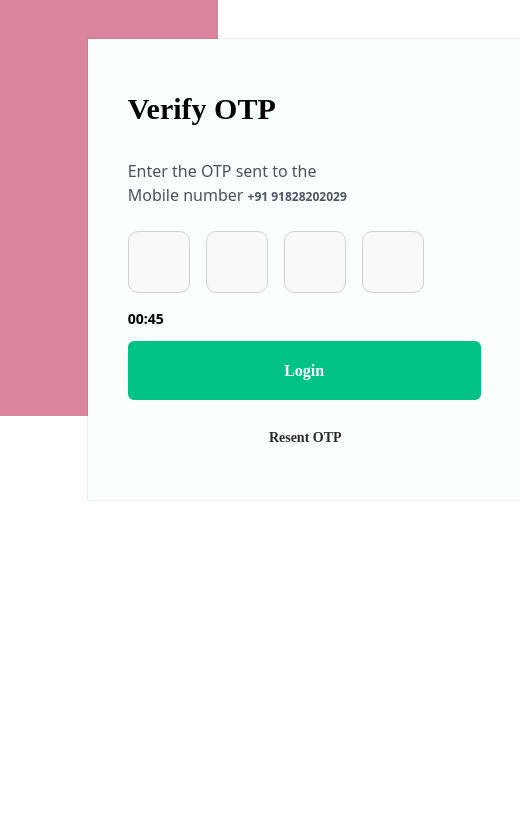
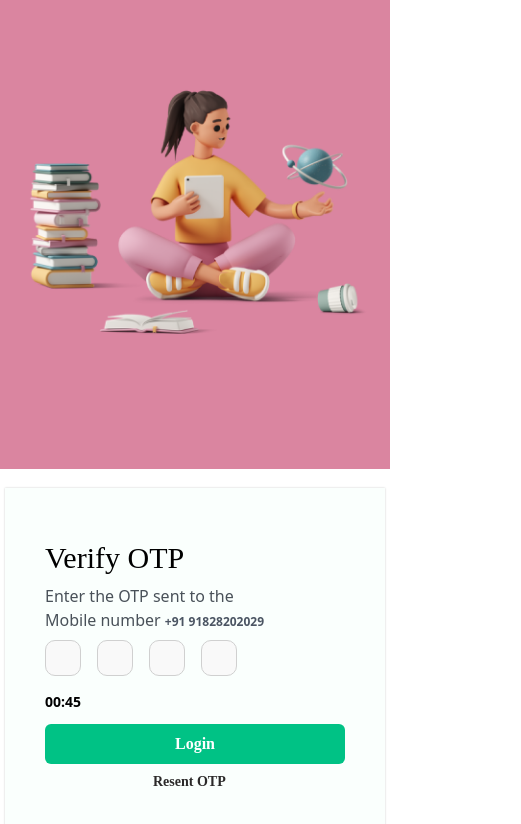
Before and after one commit to akanandhu/learn-react, a Next.js app: page /otppage/otpPage in a window 390 px wide. Shown: the top 824 px of the page, 521 px wide, since content can reach past the window. Built offline with nearby package versions, Linux system fonts and the light colour scheme.

Commit message:
OTP responsive

```diff
--- a/components/Otp.tsx
+++ b/components/Otp.tsx
@@ -2,22 +2,22 @@ import React from 'react'
 
 function Otp() {
   return (
-    <div className='pl-10 pr-10 pt-5 pb-5 bg-tableBG shadow-[0px_0px_2px_rgba(0,0,0,0.2)] '>
-    <div className='flex flex-col gap-2 h-[100%] w-[100%] pt-8 pb-8 '>
-      <h1 className="font-['Montserrat_Regular'] text-3xl mb-6  font-extrabold ">Verify OTP</h1>
+    <div className=' pl-10 pr-10 pt-5 pb-5 bg-tableBG shadow-[0px_0px_2px_rgba(0,0,0,0.2)] lg:pl-10 lg:pr-10 lg:pt-5 lg:pb-5 lg:bg-tableBG lg:shadow-[0px_0px_2px_rgba(0,0,0,0.2)] md:pl-10 md:pr-10 md:pt-1 md-5 md:bg-tableBG md:shadow-[0px_0px_2px_rgba(0,0,0,0.2)]  '>
+    <div className='flex flex-col gap-2 h-[100%] w-[100%] pt-8 pb-8 lg:flex lg:flex-col lg:gap-2 lg:h-[100%] lg:w-[100%] lg:pt-8 lg:pb-8 md:flex md:flex-col md:gap-2 md:h-[100%] md:w-[100%] md:pt-8 md:pb-8 '>
+      <h1 className="font-['Montserrat_Regular'] text-3xl lg:text-3xl lg:mb-6 md:text-3xl md:mb-4  lg:font-extrabold ">Verify OTP</h1>
       <div>
       <h3 className=' font-sans font-normal text-grayFont'>Enter the OTP sent to the</h3>
-      <h3 className=' font-sans text-grayFont font-normal mb-4 '>Mobile number <span className=' text-gray-600 text-xs font-bold'>+91 91828202029 </span></h3>
+      <h3 className=' font-sans text-grayFont font-normal lg:mb-4 md:mb-3 '>Mobile number <span className=' text-gray-600 text-xs font-bold'>+91 91828202029 </span></h3>
       </div>
-      <div className='flex flex-row gap-4 mb-2'>
-      <div className=' bg-boxBG h-[62px] w-[62px] border-boxBorder rounded-[10px] border-solid border-[1px]'></div>
-      <div className=' bg-boxBG h-[62px] w-[62px] border-boxBorder rounded-[10px] border-solid border-[1px]'></div>
-      <div className=' bg-boxBG h-[62px] w-[62px] border-boxBorder rounded-[10px] border-solid border-[1px]'></div>
-      <div className=' bg-boxBG h-[62px] w-[62px] border-boxBorder rounded-[10px] border-solid border-[1px]'></div>
+      <div className='flex flex-row gap-4 mb-2 lg:flex lg:flex-row lg:gap-4 lg:mb-2 md:flex md:flex-row md:gap-4 md:mb-2'>
+      <div className=' bg-boxBG h-[36px] w-[36px] lg:h-[62px] lg:w-[62px] md:h-[42px] md:w-[42px] border-boxBorder rounded-[10px] border-solid border-[1px]'></div>
+      <div className=' bg-boxBG h-[36px] w-[36px] lg:h-[62px] lg:w-[62px] md:h-[42px] md:w-[42px] border-boxBorder rounded-[10px] border-solid border-[1px]'></div>
+      <div className=' bg-boxBG h-[36px] w-[36px] lg:h-[62px] lg:w-[62px] md:h-[42px] md:w-[42px] border-boxBorder rounded-[10px] border-solid border-[1px]'></div>
+      <div className=' bg-boxBG h-[36px] w-[36px] lg:h-[62px] lg:w-[62px] md:h-[42px] md:w-[42px] border-boxBorder rounded-[10px] border-solid border-[1px]'></div>
       </div>
-      <h3 className='font-sans font-bold mb-1 text-sm'>00:45</h3>
-      <button className="marker: bg-greenBG h-[59px] w-[353px] text-white font-['Montserrat_Regular'] font-semibold text-base rounded-md mb-5">Login</button>
-      <h3 className="text-resetText font-extrabold text-sm font-['Montserrat_Regular'] pl-[40%]">Resent OTP</h3>
+      <h3 className='mb-1  font-sans font-bold lg:mb-1 md:mb-2 text-sm md:text-base  lg:text-sm'>00:45</h3>
+      <button className=" bg-greenBG h-[40px] w-[300px] lg:h-[59px] lg:w-[353px] md:h-[59px] md:w-[253px] md:mb-4 text-white font-['Montserrat_Regular'] font-semibold text-base rounded-md lg:mb-5">Login</button>
+      <h3 className=" text-resetText font-extrabold text-sm font-['Montserrat_Regular'] pl-[36%] lg:pl-[40%] md:pl-[35%]">Resent OTP</h3>
     </div>
     </div>
   )
--- a/pages/otppage/otpPage.tsx
+++ b/pages/otppage/otpPage.tsx
@@ -5,16 +5,16 @@ import study from '/public/images/study.png'
 
 function otpPage() {
   return (
-    <div className='w-screen h-[100%] flex ' >
-        <div className='w-[56%] h-[100%] bg-pinkBG '>
-            <div className='pl-[135px] pr-[95px] pt-[200px] pb-[192px]'>
+    <div className='w-screen h-screen lg:w-screen lg:h-[100%] md:h-screen md:w-screen md:flex lg:flex lg:flex-row md:flex-row flex flex-col ' >
+        <div className='lg:w-[56%] lg:h-[100%] md:h-[100%] bg-pinkBG w-[100%] h-[100%]'>
+            <div className=' lg:pl-[135px] lg:pr-[95px] lg:pt-[200px] lg:pb-[192px] md:pl-[5%] md:pr-[10%] pt-[18%] md:pt-[38%]  '>
                 <Image src={study} width={811} height={589} className='object-scale-down' />
 
             </div>
         </div>
-        <div className='w-[44%] h-[100%] flex justify-center align-middle pt-[10%]  '>
-        <div className='w-[600px] h-[80%]  '>
-        <div className=' flex justify-center align-middle  w-[100%]   '>
+        <div className='w-[100%] flex justify-center pt-[5%] lg:w-[44%] lg:h-[100%] lg:flex lg:justify-center lg:align-middle lg:pt-[10%] md:w-[44%] md:h-[100%] md:flex md:justify-center md:pt-[20%]  '>
+        <div className='w-[100%] lg:w-[600px] lg:h-[80%]  '>
+        <div className='flex justify-center lg:flex lg:justify-center lg:align-middle  lg:w-[100%]   '>
 
             <Otp/>
 
```
